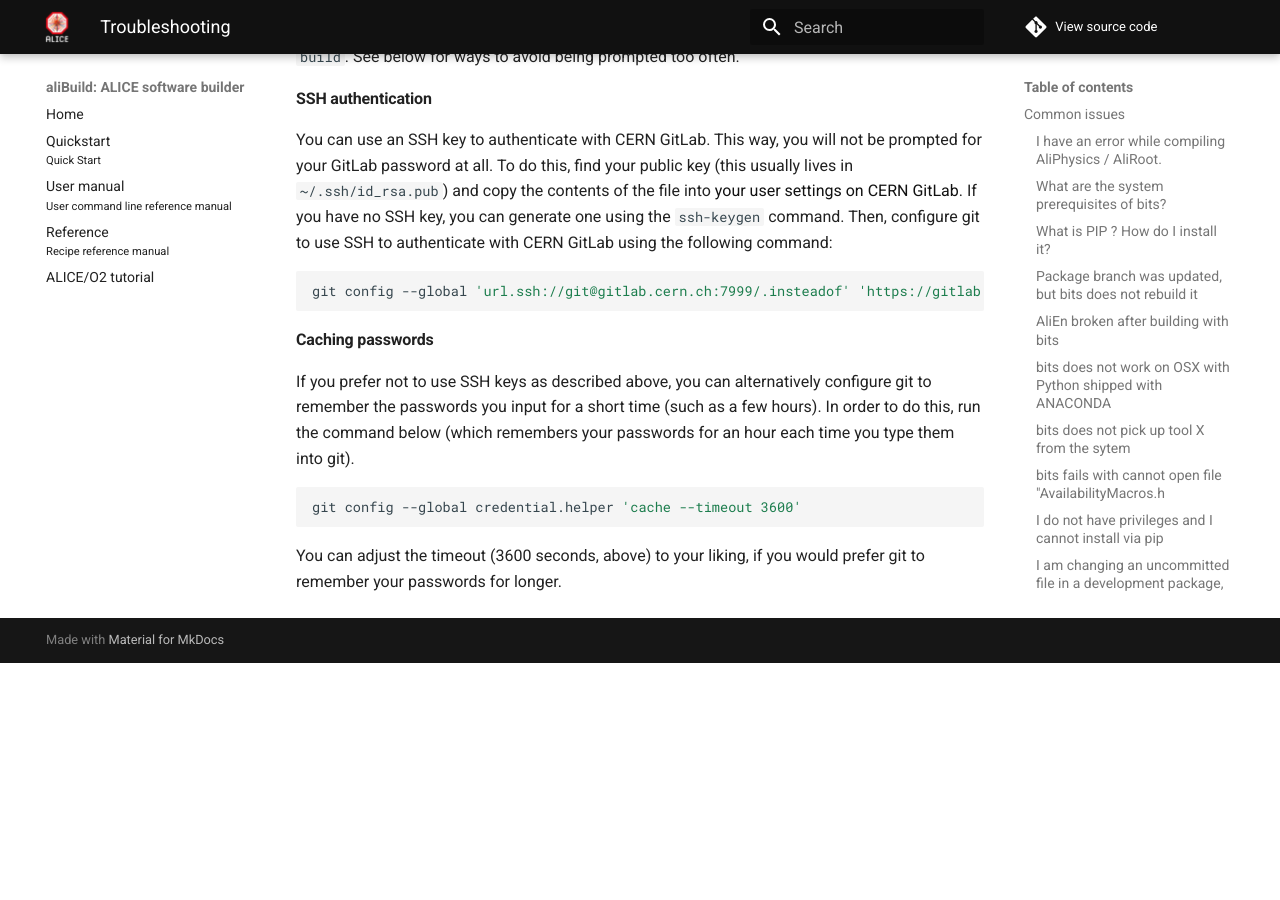
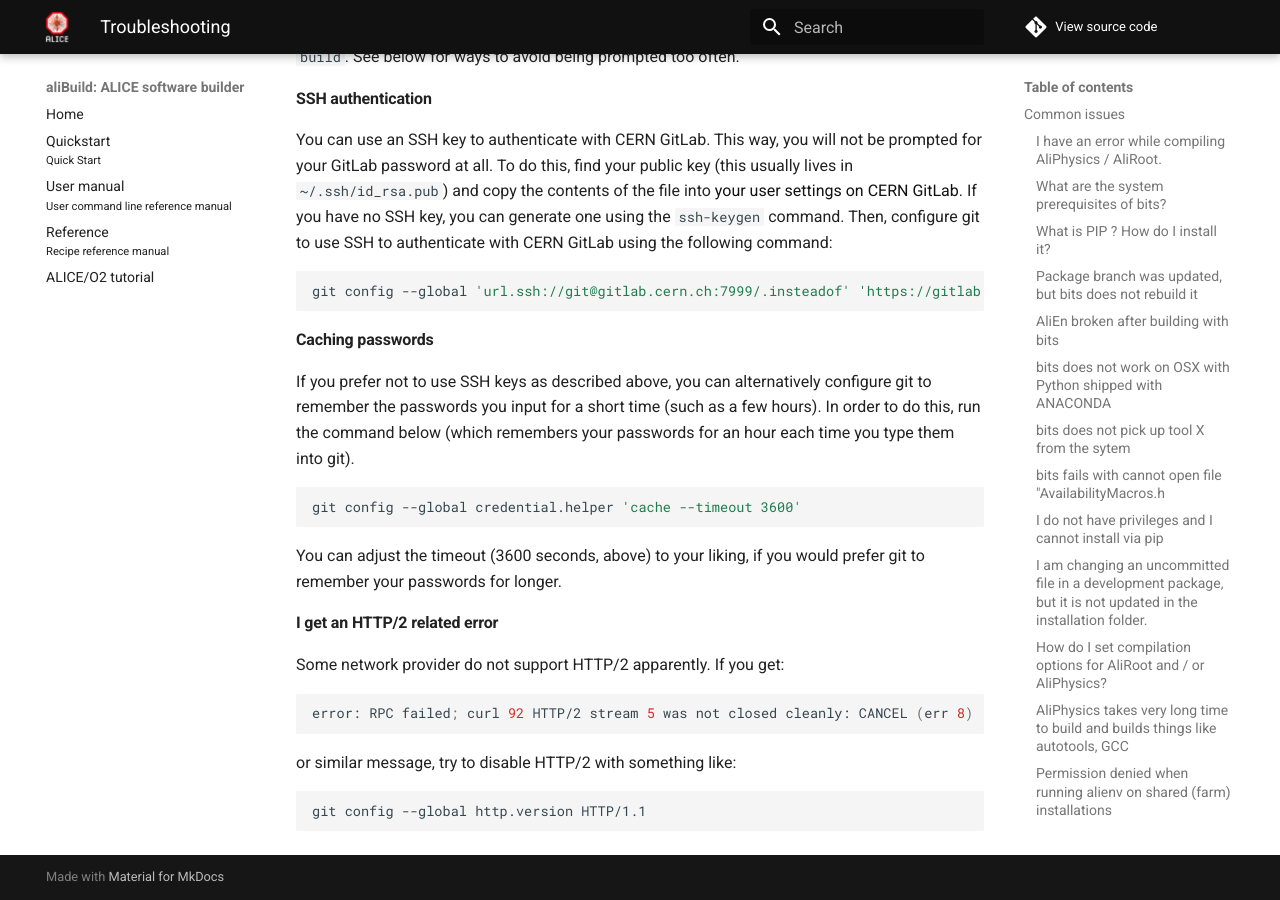
Before and after one commit to alisw/alibuild, an MkDocs documentation site: the page built from docs/docs/troubleshooting.md, in a window 1280 px wide and 900 px high, scrolled down 6554 px. Built offline with MkDocs 1.6.1 and Material for MkDocs 9.7.7, drawn with Linux system fonts in a browser that asks for light colours; comment, search, counter and statistics services are not loaded; before the commit the page ends 7217 px from its top, so only the background shows below that.

Commit message:
Add information about HTTP/2 errors (#854)

````diff
--- a/docs/docs/troubleshooting.md
+++ b/docs/docs/troubleshooting.md
@@ -322,3 +322,17 @@
 ```
 
 You can adjust the timeout (3600 seconds, above) to your liking, if you would prefer git to remember your passwords for longer.
+
+#### I get an HTTP/2 related error
+
+Some network provider do not support HTTP/2 apparently. If you get:
+
+```bash
+error: RPC failed; curl 92 HTTP/2 stream 5 was not closed cleanly: CANCEL (err 8)
+```
+
+or similar message, try to disable HTTP/2 with something like:
+
+```
+git config --global http.version HTTP/1.1
+```
````
